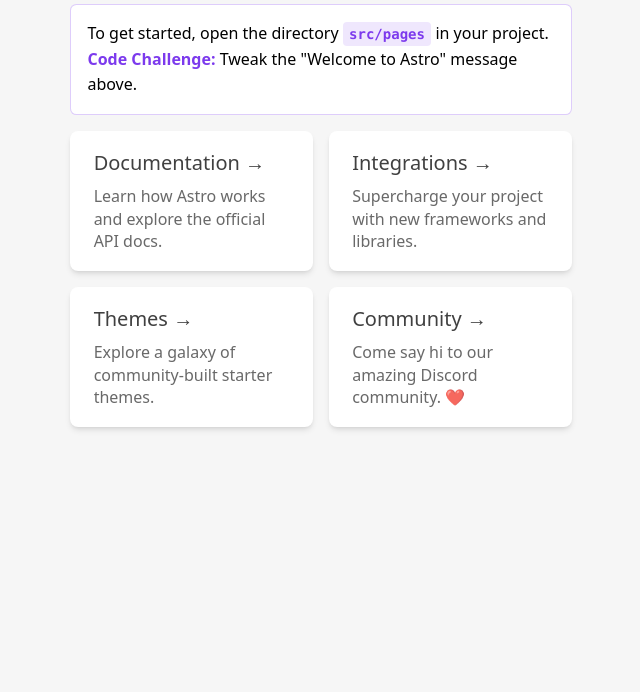
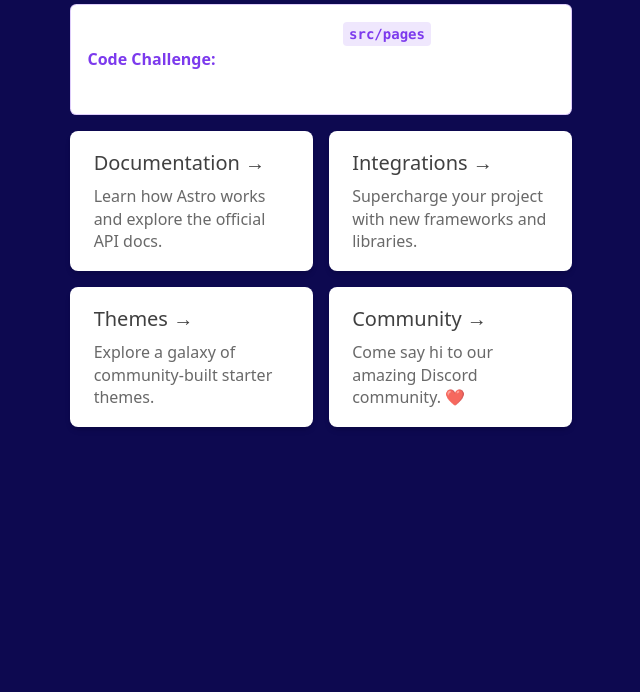
Before and after one commit to hxrsmurf/playground, an Astro site in the folder astro/: page / in a window 1280 px wide. Shown: the part 108-800 px from the top of the page, without its empty margins (319-959 px from the left). Built offline with nearby package versions, Linux system fonts and the light colour scheme; Astro itself is replaced by a stand-in of ours.

Commit message:
Use dark mode

```diff
--- a/astro/src/layouts/Layout.astro
+++ b/astro/src/layouts/Layout.astro
@@ -26,7 +26,8 @@
 	}
 	html {
 		font-family: system-ui, sans-serif;
-		background-color: #F6F6F6;
+		background-color: #0d0950;
+		color: #fff
 	}
 	code {
 		font-family: Menlo, Monaco, Lucida Console, Liberation Mono, DejaVu Sans Mono,
```
